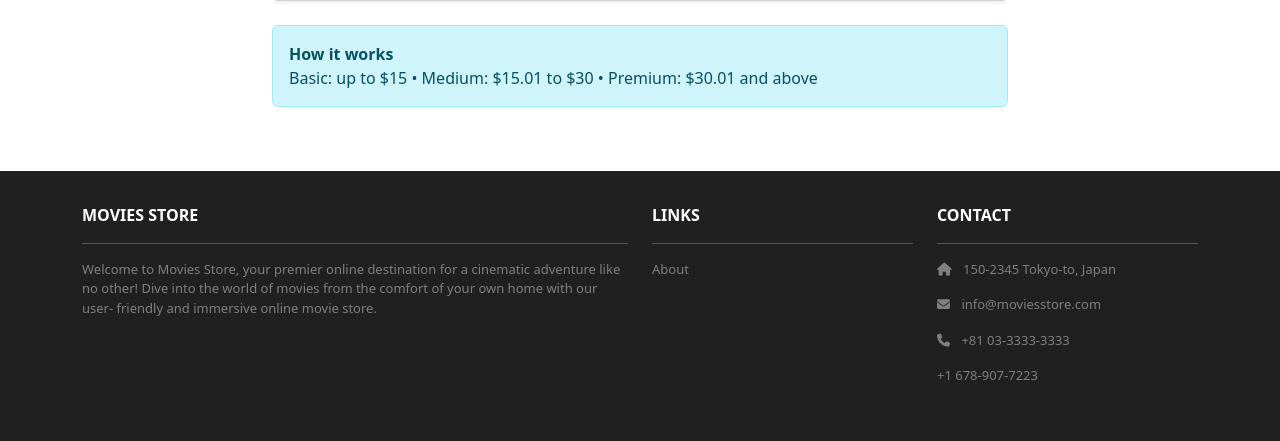
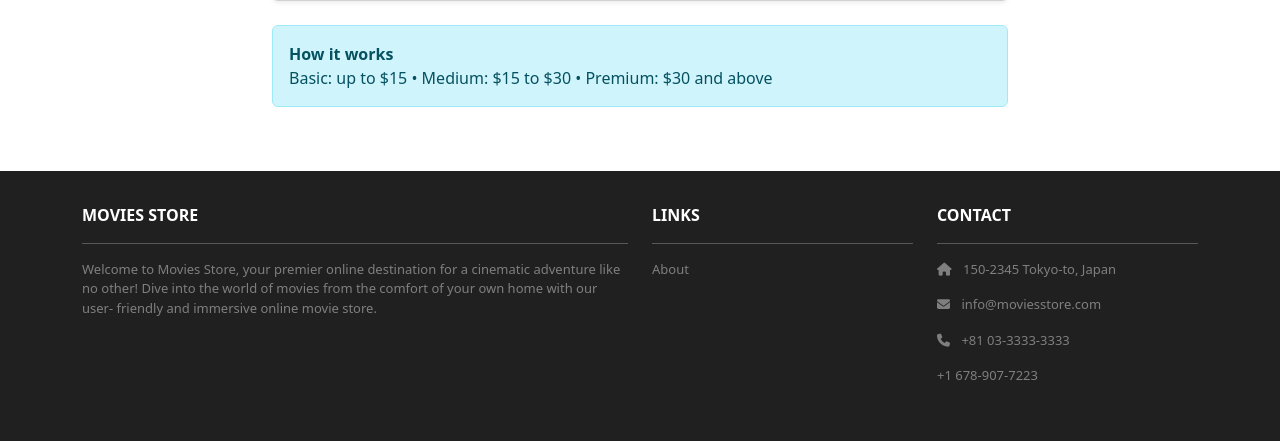
Before and after one commit to james-armendariz/moviesstore, a Django app: template accounts/templates/accounts/subscription.html in a window 1280 px wide. Shown: the part 265-706 px from the top of the page. Run offline with Django 5.2, Linux system fonts and the light colour scheme; the template is opened without the code that fills it, so the values that code supplies are empty; some libraries are stand-ins or nearby versions.

Commit message:
small adjustment to subscription price range

```diff
--- a/accounts/templates/accounts/subscription.html
+++ b/accounts/templates/accounts/subscription.html
@@ -20,7 +20,7 @@
       <div class="col-md-8">
         <div class="alert alert-info" role="alert">
           <div><strong>How it works</strong></div>
-          <div>Basic: up to $15 • Medium: $15.01 to $30 • Premium: $30.01 and above</div>
+          <div>Basic: up to $15 • Medium: $15 to $30 • Premium: $30 and above</div>
         </div>
       </div>
     </div>
```
